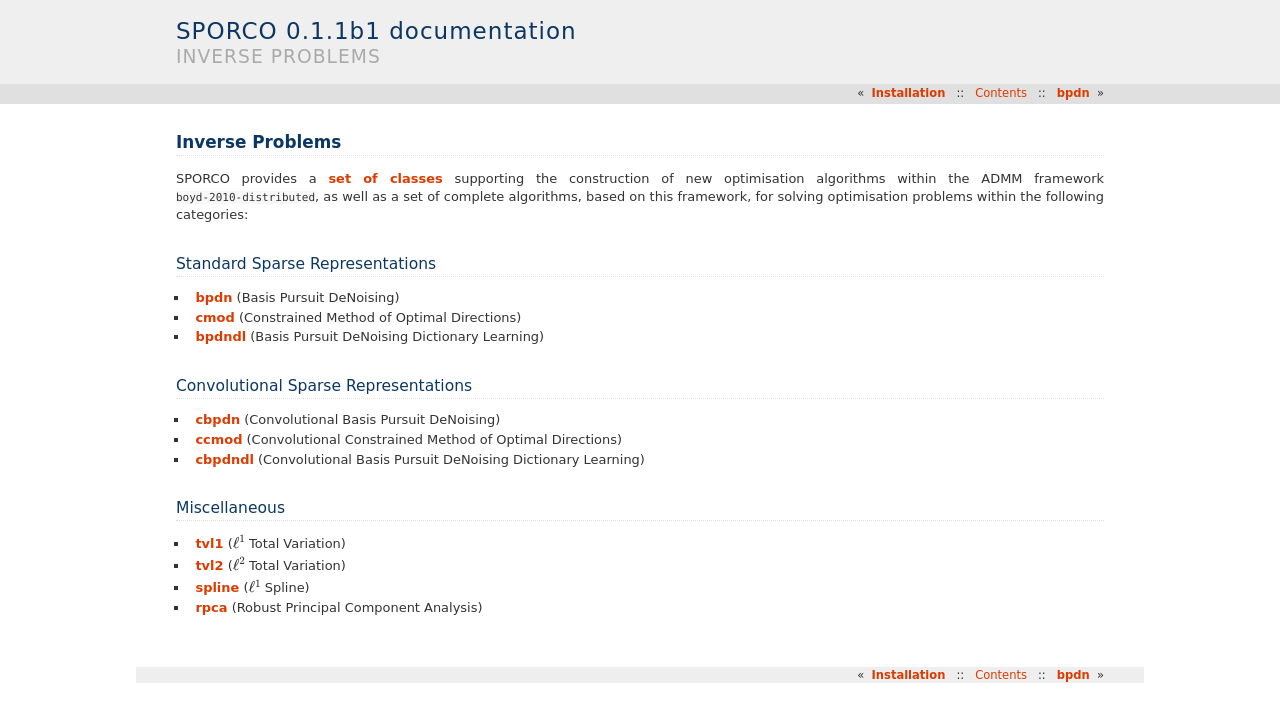
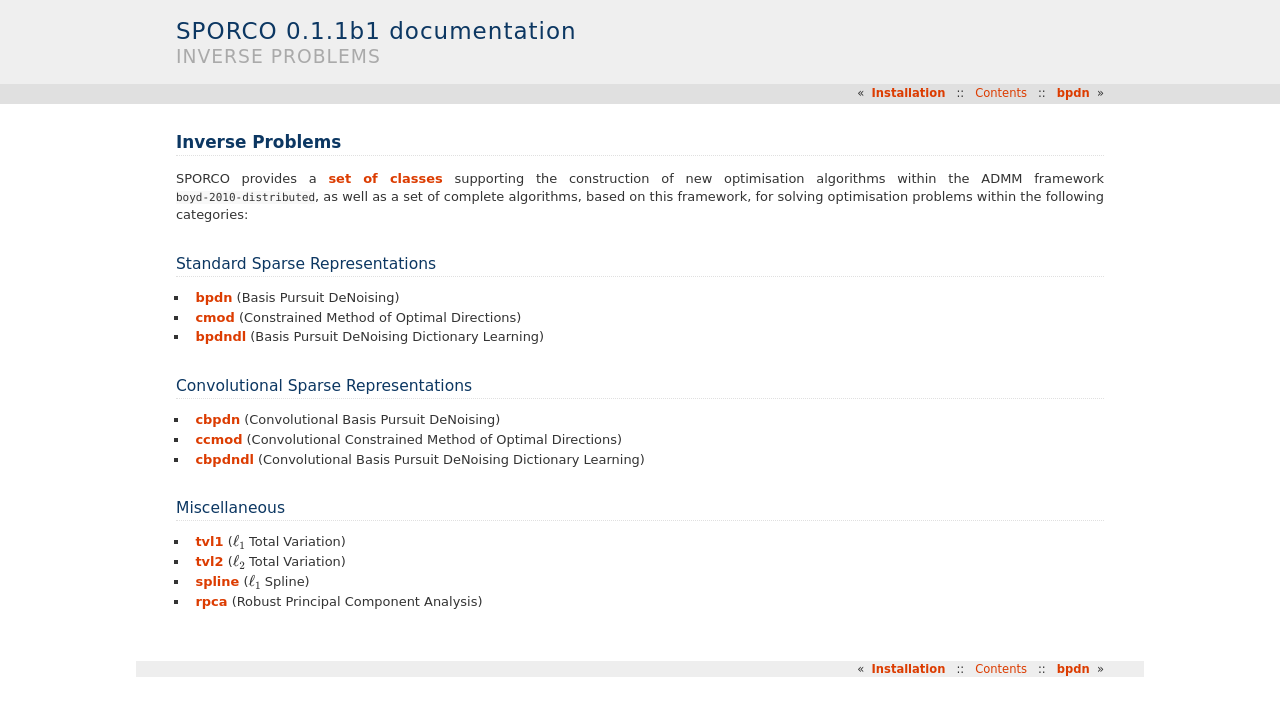
Before and after one commit to bwohlberg/sporco, a Sphinx documentation site: the page built from docs/source/invprob.rst, in a window 1280 px wide. Shown: the top 722 px of the page. Built offline with Sphinx 7.4.7, drawn with Linux system fonts in a browser that asks for light colours; pages that are not in the unit, such as notebooks, are missing from menus; cross-references to code outside the pages are shown as plain code.

Commit message:
Changed notation: l^p to l_p

```diff
--- a/docs/source/invprob.rst
+++ b/docs/source/invprob.rst
@@ -27,9 +27,9 @@ Convolutional Sparse Representations
 Miscellaneous
 -------------
 
-* :doc:`tvl1 <invprob/tvl1>` (:math:`\ell^1` Total Variation)
-* :doc:`tvl2 <invprob/tvl2>` (:math:`\ell^2` Total Variation)
-* :doc:`spline <invprob/spline>` (:math:`\ell^1` Spline)
+* :doc:`tvl1 <invprob/tvl1>` (:math:`\ell_1` Total Variation)
+* :doc:`tvl2 <invprob/tvl2>` (:math:`\ell_2` Total Variation)
+* :doc:`spline <invprob/spline>` (:math:`\ell_1` Spline)
 * :doc:`rpca <invprob/rpca>` (Robust Principal Component Analysis)
 
 
```
